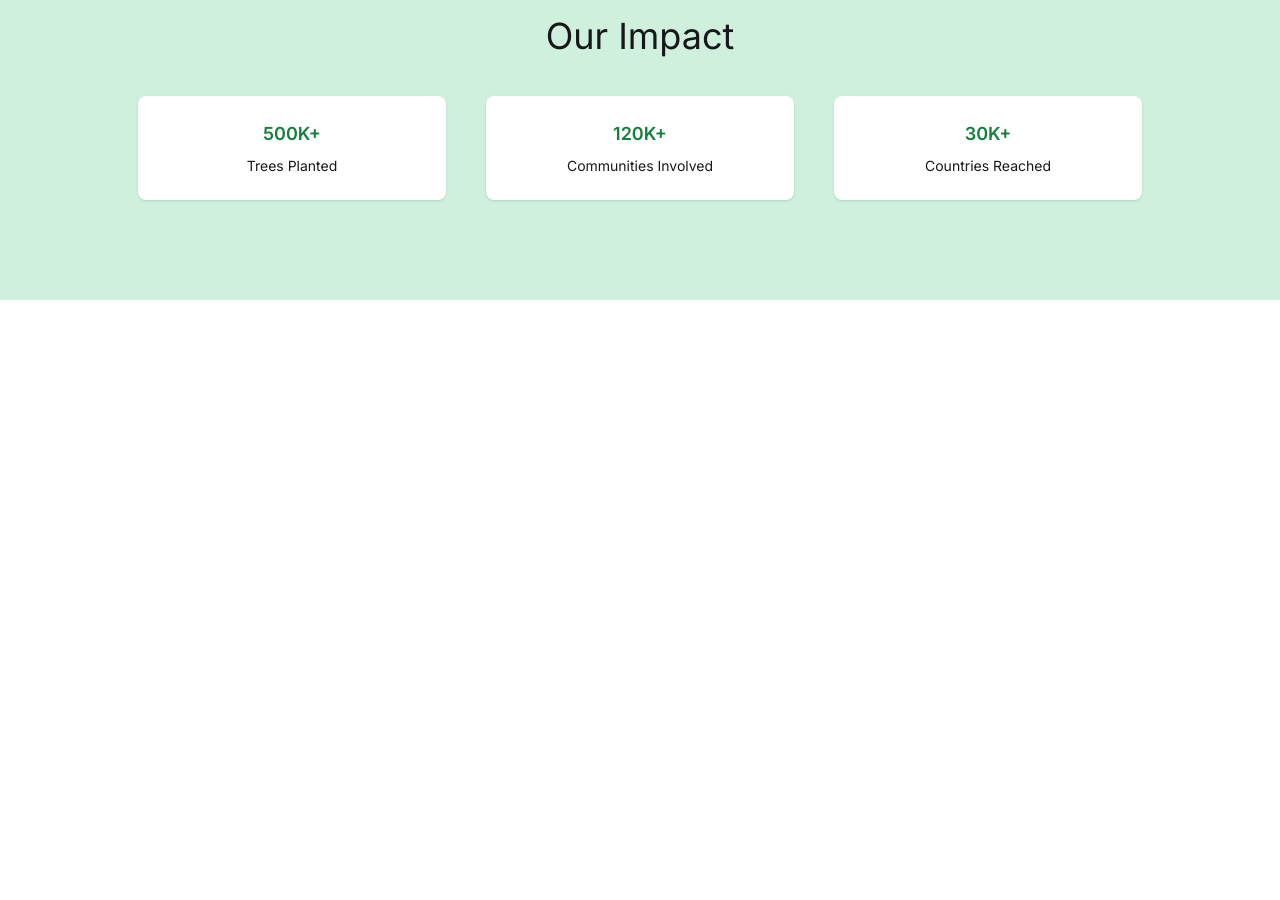
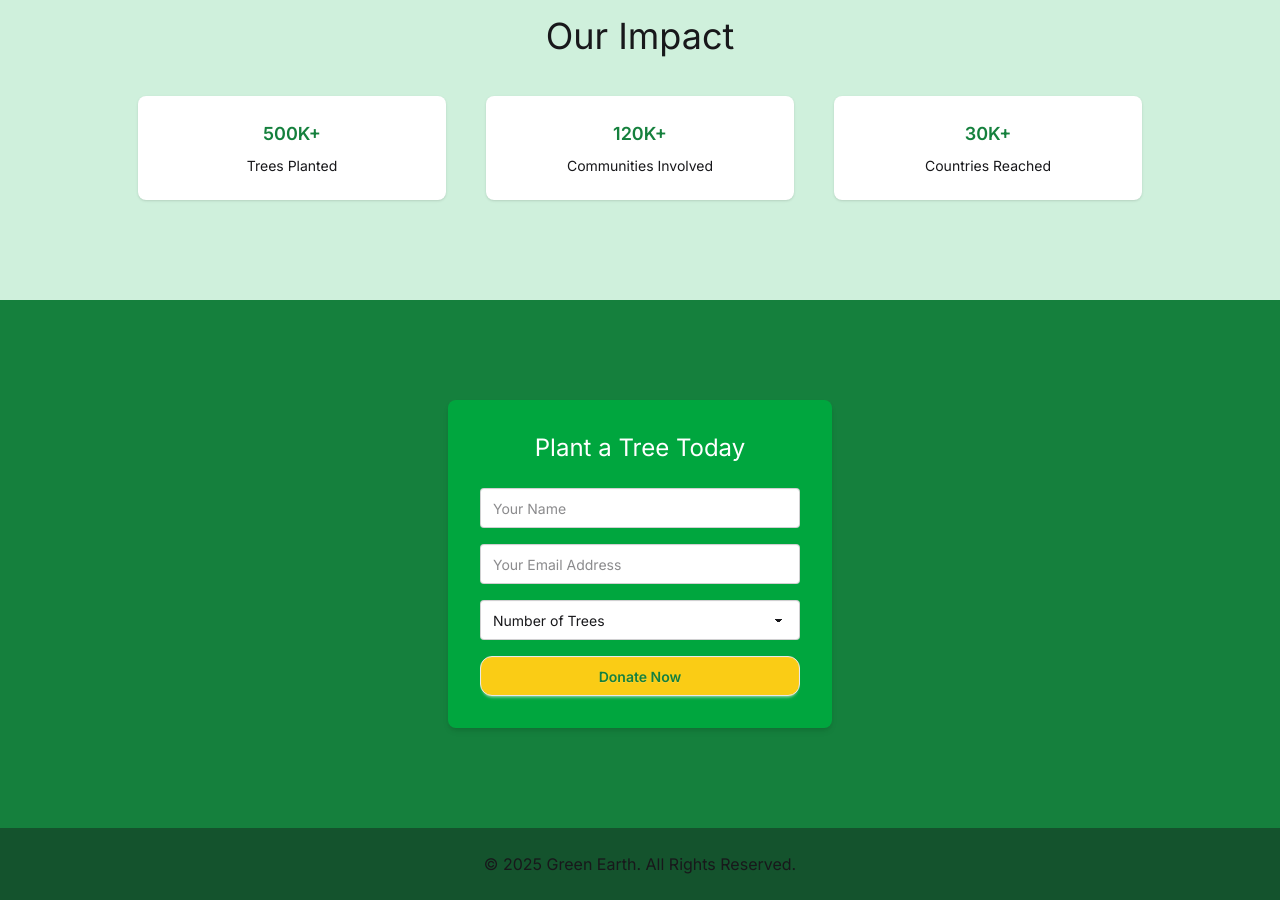
Before and after one commit to engsanjid/Green-Earth, a plain HTML site: page index.html in a window 1280 px wide. Shown: the part 1204-2104 px from the top of the page. Before the commit the page ends 1504 px from the top, so only its background shows below. Drawn offline with nearby package versions, Linux system fonts and the light colour scheme.

Commit message:
added Plant a Tree Today Section & Footer section

```diff
--- a/index.html
+++ b/index.html
@@ -108,5 +108,30 @@
  </div>
 </section>
 
+
+<!--Plant a Tree Today Section -->
+
+<section class="bg-[#15803D] pt-[100px] pb-[100px] flex justify-center">
+  <div class="bg-green-600 p-8 rounded-lg shadow-md w-96">
+    <h1 class="text-center text-white text-2xl mb-6">Plant a Tree Today</h1>
+    <div class="flex flex-col gap-4">
+      <input class="input input-bordered w-full" type="text" name="" id="" placeholder="Your Name" />
+      <input class="input input-bordered w-full" type="email" name="" id="" placeholder="Your Email Address" />
+      <select class="select select-bordered w-full">
+        <option disabled selected>Number of Trees</option>
+        <option>1 Tree - $5</option>
+        <option>5 Tree - $25</option>
+        <option>10 Tree - $50</option>
+      </select>
+      <button class="btn bg-[#FACC15] text-[#15803D] rounded-xl w-full">Donate Now</button>
+    </div>
+  </div>
+</section>
+
+
+<!--footer section-->
+<footer class="flex justify-center bg-[#14532D]">
+<p class="pt-[24px] pb-[24px]">© 2025 Green Earth. All Rights Reserved.</p>
+</footer>
 </body>
 </html>
```
